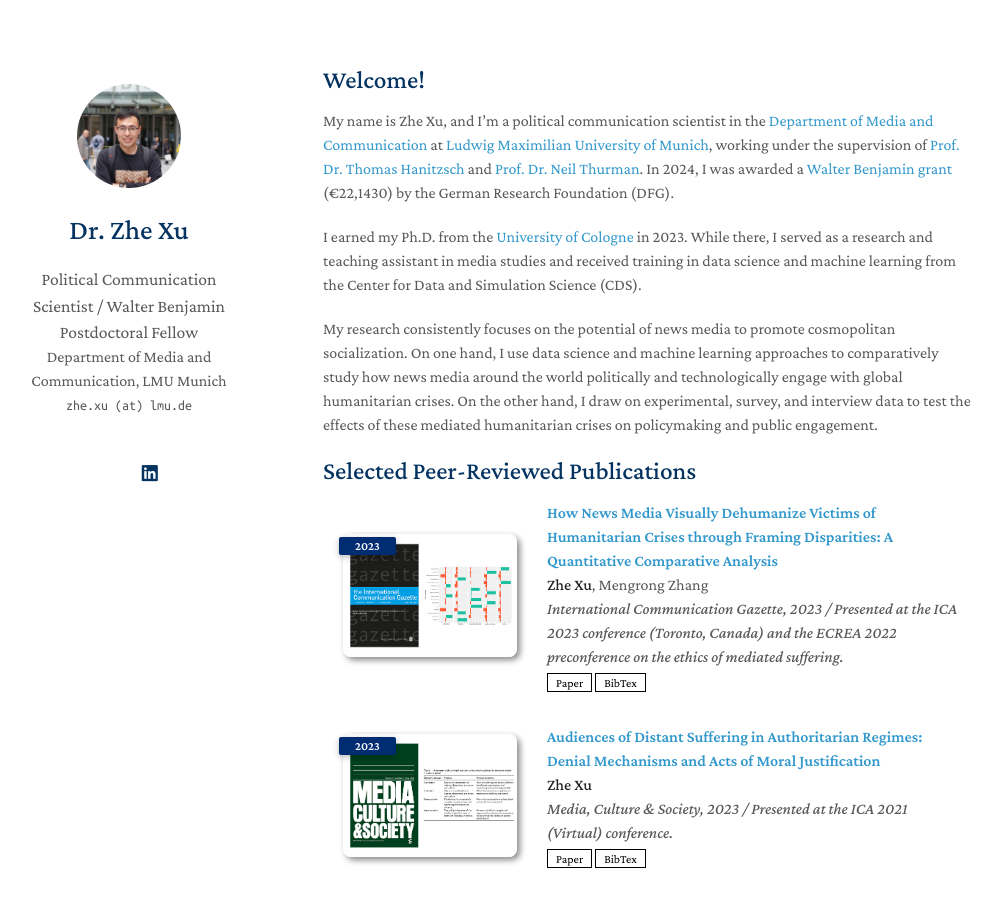
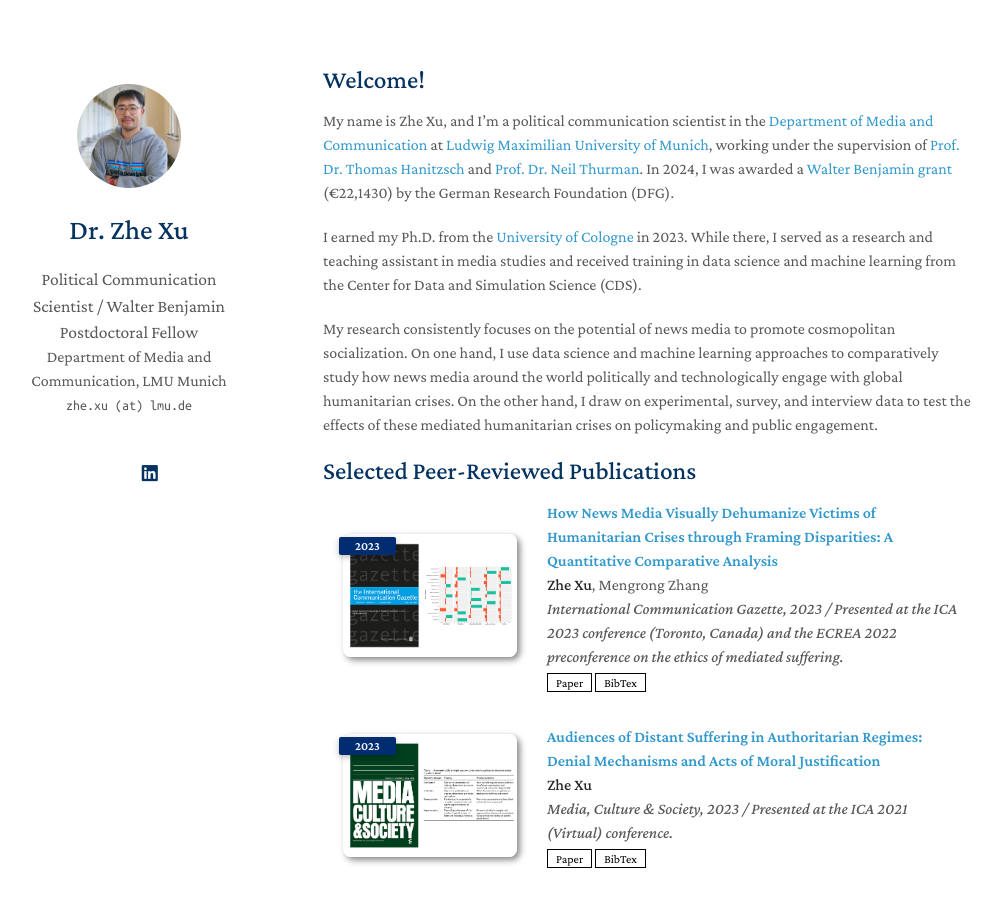
Before and after one commit to zhexuphd/home, a Jekyll site: the page built from index.md, in a window 1280 px wide and 900 px high. Shown: the whole window, without its empty margins (147-1149 px from the left). Built offline with Jekyll 4.4.1, drawn with Linux system fonts in a browser that asks for light colours; a style sheet for code colours, icons or effects is not loaded; our own code applies the rules of GitHub Pages for plain Markdown files.

Commit message:
Update _config.yml

```diff
--- a/_config.yml
+++ b/_config.yml
@@ -20,9 +20,9 @@
 
 # Images (e.g., your profile picture and your website's favicon)
 # "favicon" and "favicon_dark" are used for the light and dark modes, respectively.
-avatar: ./assets/img/drzx.jpg
-favicon: ./assets/img/drzx.jpg
-favicon_dark: ./assets/img/drzx.jpg
+avatar: ./assets/img/headshota.jpg
+favicon: ./assets/img/headshota.jpg
+favicon_dark: ./assets/img/headshota.jpg
 
 # Footnote
 # You may use the option to disable the footnote, "Powered by Jekyll and Minimal Light theme."
```
